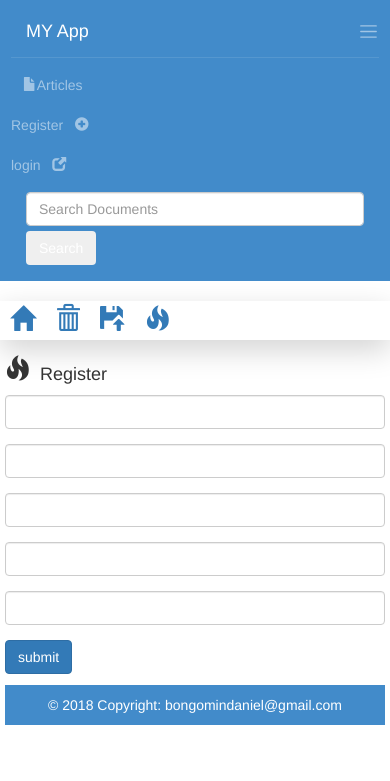
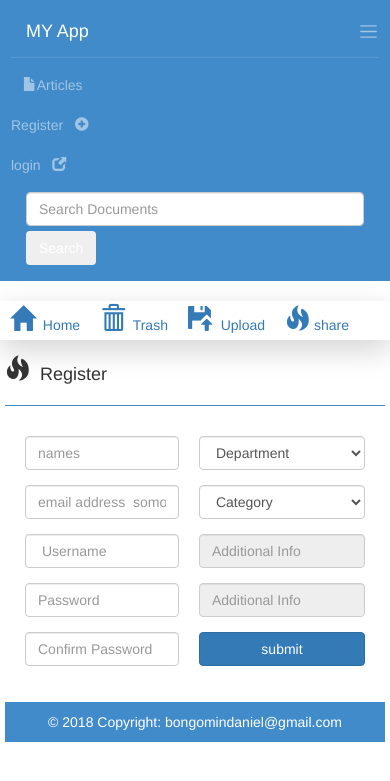
Before and after one commit to bongomindaniel/FILEMGT1, a Flask app: page /register in a window 390 px wide. Shown: the top 781 px of the page. Run offline with Flask 2, Linux system fonts and the light colour scheme; some libraries are stand-ins or nearby versions.

Commit message:
addition of registration form fields

```diff
--- a/app.py
+++ b/app.py
@@ -44,7 +44,7 @@ def articles():
   cur = mysql.connection.cursor()
 
   # get article
-  results = cur.execute("SELECT * FROM articles")
+  cur.execute(" SELECT * FROM articles ")
 
   articles = cur .fetchall()
 
@@ -241,14 +241,15 @@ def add_article():
 
 
   # Edit article
-@app.route('/edit_article/<string:id>' , methods = ['GET','POST'])
+@app.route('/edit_article/<string:id>' , methods = [ 'GET' , 'POST' ])
 @is_logged_in
 def edit_article(id):
   # creaate cursor
   cur = mysql.connection.cursor()
 
   # get article by id
-  result = cur.execute("SELECT * FROM articles WHERE id = %s",[id])
+  cur.execute("SELECT * FROM articles WHERE id = %s",[id])
+
   article = cur.fetchone()
 
   # get form
@@ -265,7 +266,7 @@ def edit_article(id):
       cur = mysql.connection. cursor()
 
       # excecute
-      cur.execute("UPDATE articles SET title = %s , body = %s WHERE id = %s " ,( title,body ,id))
+      cur.execute(" UPDATE articles SET title = %s , body = %s WHERE id = %s  " ,( title , body , id ))
 
       # commit
       mysql.connection.commit()
@@ -273,9 +274,9 @@ def edit_article(id):
       # close
       cur.close()
 
-      flash('Article updated', 'success')
+      flash(' Article updated ' , ' success ')
 
-      return redirect(url_for('dashboard'))
+      return redirect(url_for(' dashboard '))
 
   return render_template('edit_article.html', form = form)
 
--- a/templates/dashboard.html
+++ b/templates/dashboard.html
@@ -25,7 +25,7 @@
         <td>{{article[4]}}</td>
         <td><a href=" edit_article/{{article[0]}}" class="btn btn-primary  pull-right">Edit</a></td>
         <td>
-        <form action="{{url_for('delete_article',id = article.id)}}" method ="post">
+        <form action="" method ="post">
         <input type ="hidden" name = "_method" value = "DELETE">
           <input type ="submit"  value = "DELETE" class ="btn btn-danger">
 
--- a/templates/includes/_header.html
+++ b/templates/includes/_header.html
@@ -51,11 +51,11 @@
 
 <div class="nav-scroller bg-white shadow-lg">
     <nav class="nav nav-underline">
-        <a class="nav-link active" href="/"> <span class="glyphicon glyphicon-home" style="font-size:25px;"></span></a>
-        <a class="nav-link" href="/"><span class="glyphicon glyphicon-trash" style="font-size:25px;"></span></a>
-        <a class="nav-link" href="/"><span class="glyphicon glyphicon-floppy-open" style="font-size:25px;"></span></a>
+        <a class="nav-link active" href="/"> <span class="glyphicon glyphicon-home" style="font-size:25px;"></span>&nbsp Home</a>
+        <a class="nav-link" href="/"><span class="glyphicon glyphicon-trash" style="font-size:25px;"></span>&nbsp Trash</a>
+        <a class="nav-link" href="/"><span class="glyphicon glyphicon-floppy-open" style="font-size:25px;"></span>&nbsp Upload</a>
 
-        <a class="nav-link" href="/"><span class="glyphicon glyphicon-fire" style="font-size:25px;"></span></a>
+        <a class="nav-link" href="/"><span class="glyphicon glyphicon-fire" style="font-size:25px;"></span>&nbspshare</a>
 
     </nav>
 </div>
--- a/templates/login.html
+++ b/templates/login.html
@@ -16,7 +16,7 @@
 
     </div>
     <div class="col-md-9 col-centered" style="margin-bottom:40px;">
-        <h4><span class="glyphicon glyphicon-fire" style="font-size:25px;"></span> &nbsp Login</h4>
+        <h4><span class="glyphicon glyphicon-fire" style="font-size:25px;"></span> &nbsp Login</h4><hr style="border-color:#428BCA;">
         <form action="" method="POST" style="margin-left:20px;">
             <div class="form-group">
                 <label for="username">user name</label>
--- a/templates/register.html
+++ b/templates/register.html
@@ -2,31 +2,73 @@
 {% block body %}
 
 <div class="row">
-    <div class="col-3"></div>
-    <div class="col-md-6 col-centered">
+    <div class="col-2"></div>
+    <div class="col-md-9 col-centered">
         <h4><span class="glyphicon glyphicon-fire" style="font-size:25px;"></span> &nbspRegister</h4>
+        <hr style="border-color:#428BCA;">
         {% from "includes/_formhelpers.html" import render_field%}
-        <form method = "POST" action="">
+        <form method = "POST" action="" style="margin:10px;">
+        <table  width="100%">
+        <tr>
+        <td style="padding:10px;">
             <div class="form-group">
-                {{render_field(form.name,class_="form-control")}}
+                {{render_field(form.name,class_="form-control",placeholder='names')}}
+
             </div>
             <div class="form-group">
-                {{render_field(form.email,class_="form-control")}}
+                {{render_field(form.email,class_="form-control",placeholder='email address  somone@gmail.com')}}
             </div>
             <div class="form-group">
-                {{render_field(form.username,class_="form-control")}}
+                {{render_field(form.username,class_="form-control",placeholder=' Username')}}
             </div>
             <div class="form-group">
-                {{render_field(form.password,class_="form-control")}}
+                {{render_field(form.password,class_="form-control",placeholder='Password ')}}
             </div>
             <div class="form-group">
-                {{render_field(form.confirm,class_="form-control")}}
+                {{render_field(form.confirm,class_="form-control",placeholder='Confirm Password')}}
             </div>
-            <p><input type="submit" class="btn btn-primary" value="submit" </p>
+            </td>
+             <td style="padding:10px;">
+             <div class="form-group">
+                <select class="form-control" id="department">
+                <option>Department</option>
+                <option>Credit</option>
+                <option>Clearing</option>
+                <option>ICT</option>
+                <option>Operations</option>
+                <option>Management</option>
+                <option>Risk</option>
+                <option>Audit</option>
+                <option>Finance</option>
+      </select>
+
+            </div>
+            <div class="form-group">
+                  <div class="form-group">
+                <select class="form-control" id="Category">
+                <option>Category</option>
+                <option>Manager</option>
+                <option>User</option>
+                <option>Admin</option>
+      </select>
+            </div>
+            <div class="form-group">
+                <input id="msg" type="text" class="form-control" disabled name="msg" placeholder="Additional Info">
+            </div>
+            <div class="form-group" >
+               <input id="msg" type="text" class="form-control" disabled name="msg" placeholder="Additional Info">
+            </div>
+            <div class="form-group">
+                <input type="submit" class="btn btn-primary " value="submit" style="width:100%">
+            </div>
+            </td>
+
+            </tr>
+            </table>
         </form>
 
     </div>
-    <div class="col-3"></div>
+    <div class="col-2"></div>
 </div>
 
 {% endblock %}
```
Also changed, not shown: templates/edit_article.html (+11 -9 lines).
